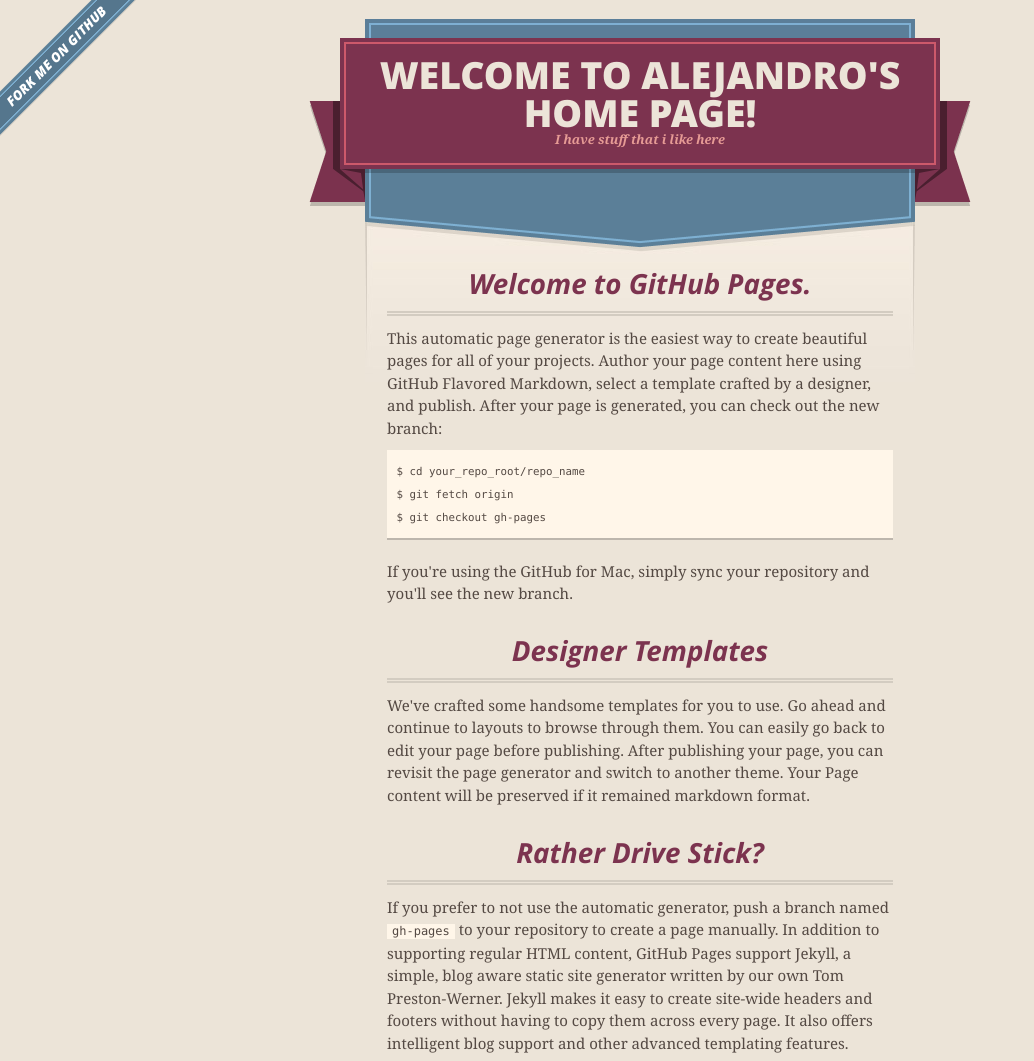
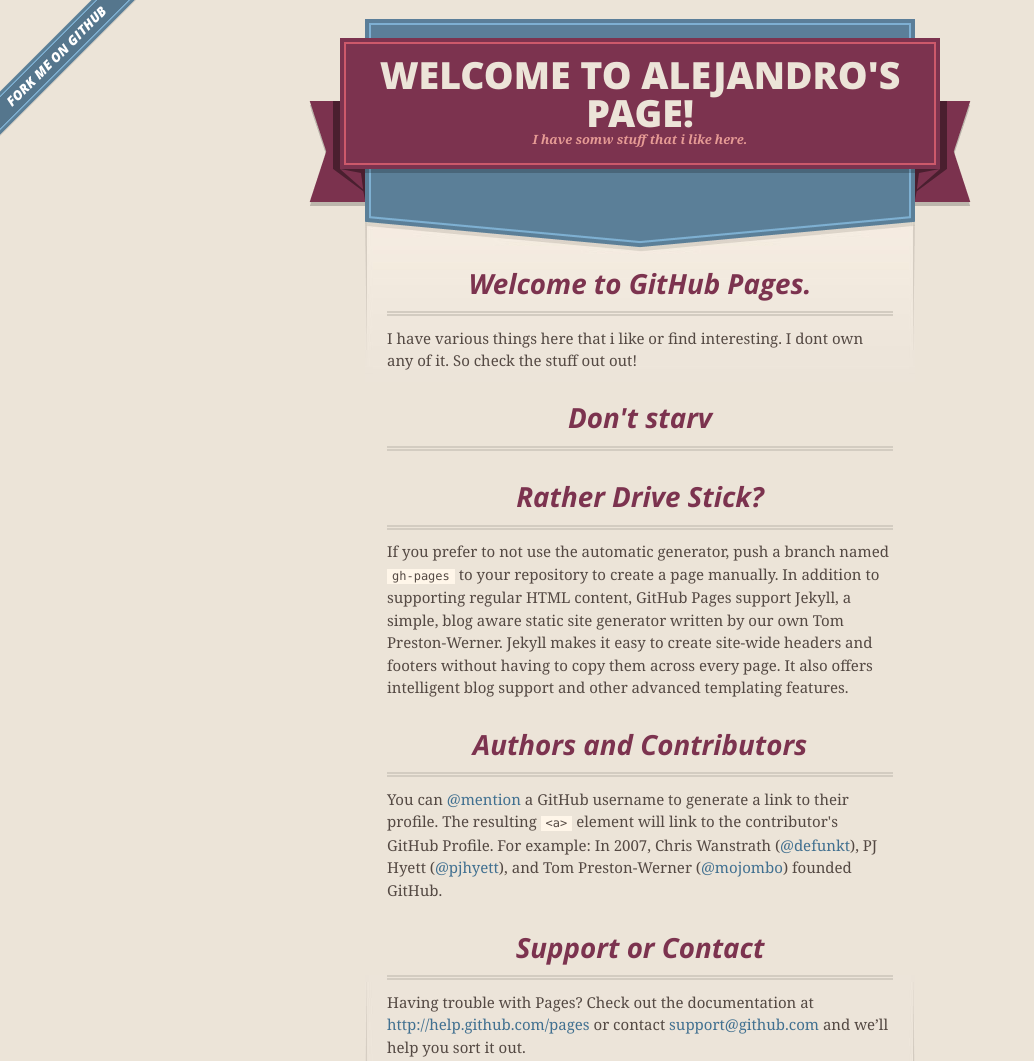
Before and after one commit to almorantorres/almorantorres.github.io, a plain HTML site: page index.html in a window 1280 px wide. Shown: the top 1061 px of the page, without its empty margins (0-1034 px from the left). Drawn offline with nearby package versions, Linux system fonts and the light colour scheme.

Commit message:
Add a friendlyer tag line

```diff
--- a/index.html
+++ b/index.html
@@ -27,8 +27,8 @@
       <header>
         <span class="ribbon-outer">
           <span class="ribbon-inner">
-            <h1>Welcome to Alejandro's Home page!</h1>
-            <h2>I have stuff that i like here</h2>
+            <h1>Welcome to Alejandro's page! </h1>
+            <h2>I have somw stuff that i like here.</h2>
           </span>
           <span class="left-tail"></span>
           <span class="right-tail"></span>
@@ -48,19 +48,12 @@
         <h3>
 <a id="welcome-to-github-pages" class="anchor" href="#welcome-to-github-pages" aria-hidden="true"><span class="octicon octicon-link"></span></a>Welcome to GitHub Pages.</h3>
 
-<p>This automatic page generator is the easiest way to create beautiful pages for all of your projects. Author your page content here using GitHub Flavored Markdown, select a template crafted by a designer, and publish. After your page is generated, you can check out the new branch:</p>
-
-<pre><code>$ cd your_repo_root/repo_name
-$ git fetch origin
-$ git checkout gh-pages
-</code></pre>
-
-<p>If you're using the GitHub for Mac, simply sync your repository and you'll see the new branch.</p>
+<p>I have various things here that i like or find interesting. I dont own any of it. So check the stuff out out!</p>
 
 <h3>
-<a id="designer-templates" class="anchor" href="#designer-templates" aria-hidden="true"><span class="octicon octicon-link"></span></a>Designer Templates</h3>
+<a id="designer-templates" class="anchor" href="#designer-templates" aria-hidden="true"><span class="octicon octicon-link"></span></a>Don't starv</h3>
 
-<p>We've crafted some handsome templates for you to use. Go ahead and continue to layouts to browse through them. You can easily go back to edit your page before publishing. After publishing your page, you can revisit the page generator and switch to another theme. Your Page content will be preserved if it remained markdown format.</p>
+<p></p>
 
 <h3>
 <a id="rather-drive-stick" class="anchor" href="#rather-drive-stick" aria-hidden="true"><span class="octicon octicon-link"></span></a>Rather Drive Stick?</h3>
```
